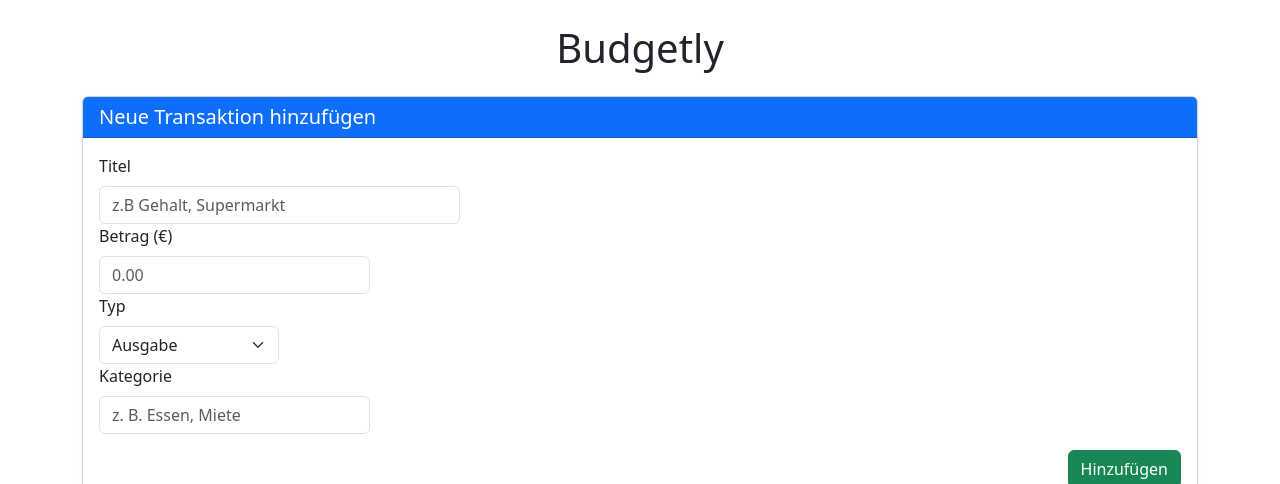
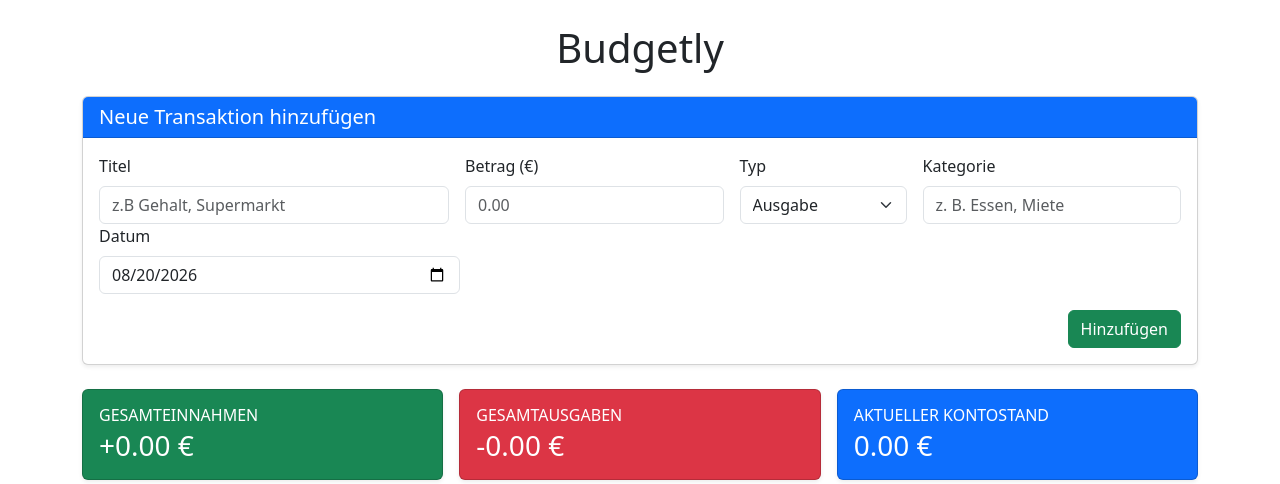
Before and after one commit to Angie-0-4/Budgetly, an Angular app in the folder frontend/: page / in a window 1280 px wide. Shown: the top 484 px of the page. Built offline with nearby package versions, Linux system fonts and the light colour scheme; no server answers.

Commit message:
frontend:Datum hinzugefügt html

```diff
--- a/frontend/src/app/components/transaction-form/transaction-form.html
+++ b/frontend/src/app/components/transaction-form/transaction-form.html
@@ -5,7 +5,7 @@
     </div>
     <div class="card-body">
         <form (ngSubmit)="onSubmit()">
-            <div class="rom g3">
+            <div class="row g-3">
                 <!-- Titel -->
                 <div class="col-md-4">
                     <label class="form-label">Titel</label>
@@ -32,6 +32,12 @@
           </div>
         </div>
 
+        <!-- Datum -->
+         <div class="col-md-4">
+          <label class="form-label">Datum</label>
+          <input type="date" class="form-control" [(ngModel)]="date" name="date">
+         </div>
+
         <!-- Submit Button -->
         <div class="mt-3 text-end">
           <button type="submit" class="btn btn-success">Hinzufügen</button>
```
